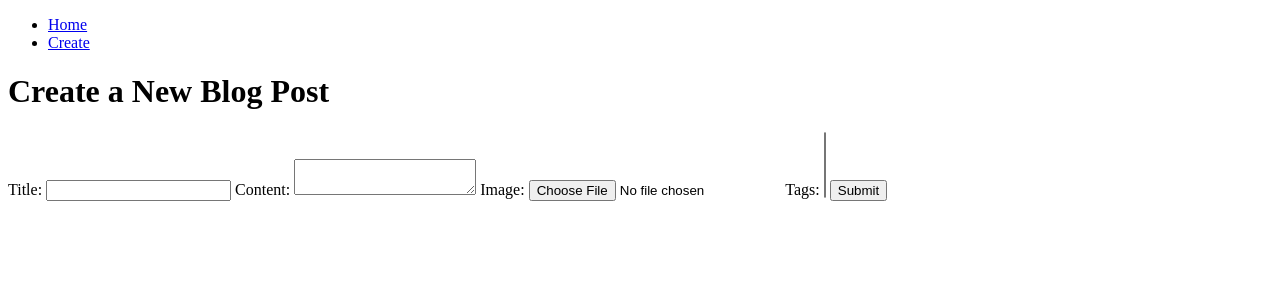
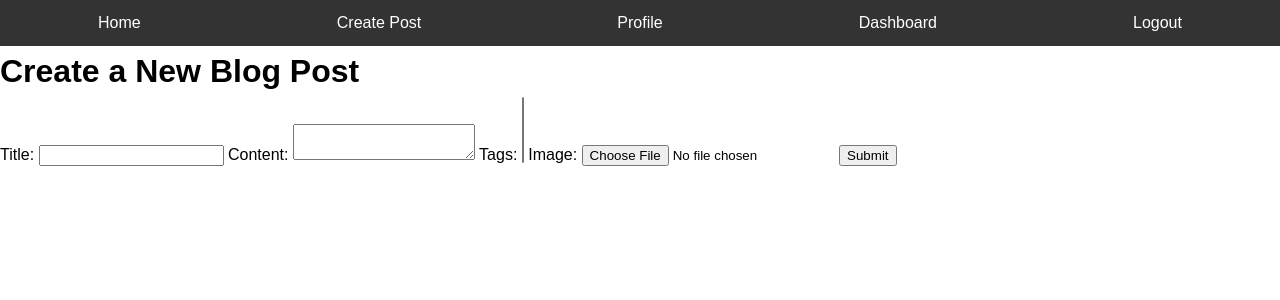
Before and after one commit to muhammadtt97/blogging-platform, a Flask app: page /create in a window 1280 px wide. Shown: the top 300 px of the page. Run offline with Flask 3, Linux system fonts and the light colour scheme; a user stored in the database is signed in; some libraries are stand-ins or nearby versions.

Commit message:
added new features

```diff
--- a/app.py
+++ b/app.py
@@ -1,4 +1,4 @@
-from flask import Flask, render_template, request, redirect, url_for
+from flask import Flask, render_template, request, redirect, url_for, flash, send_from_directory
 from flask_sqlalchemy import SQLAlchemy
 from flask_login import LoginManager, UserMixin, login_user, login_required, logout_user, current_user
 from werkzeug.utils import secure_filename
@@ -8,6 +8,9 @@ import os
 app = Flask(__name__)
 app.config['SECRET_KEY'] = 'your_secret_key_here'  # Replace with a strong secret key
 app.config['SQLALCHEMY_DATABASE_URI'] = 'sqlite:///blog.db'
+app.config['UPLOAD_FOLDER'] = 'uploads'  # Folder for image uploads
+ALLOWED_EXTENSIONS = {'png', 'jpg', 'jpeg', 'gif'}
+
 db = SQLAlchemy(app)
 migrate = Migrate(app, db)
 login_manager = LoginManager(app)
@@ -20,16 +23,18 @@ class User(UserMixin, db.Model):
     id = db.Column(db.Integer, primary_key=True)
     username = db.Column(db.String(50), unique=True, nullable=False)
     password = db.Column(db.String(100), nullable=False)
+    full_name = db.Column(db.String(100), nullable=False)
     is_admin = db.Column(db.Boolean, default=False)
 
 # Create the Comment model
 class Comment(db.Model):
     id = db.Column(db.Integer, primary_key=True)
     content = db.Column(db.Text, nullable=False)
+    is_approved = db.Column(db.Boolean, default=False)
     post_id = db.Column(db.Integer, db.ForeignKey('post.id'), nullable=False)
     author_id = db.Column(db.Integer, db.ForeignKey('user.id'), nullable=False)
     author = db.relationship('User', backref=db.backref('comments', lazy=True))
-    is_approved = db.Column(db.Boolean, default=False)
+
 
 # Create the Post model
 class Post(db.Model):
@@ -119,48 +124,6 @@ def post(post_id):
         db.session.commit()
     return render_template('post.html', post=post)
 
-@app.route('/login', methods=['GET', 'POST'])
-def login():
-    if request.method == 'POST':
-        username = request.form['username']
-        password = request.form['password']
-        user = User.query.filter_by(username=username).first()
-        if user and user.password == password:
-            login_user(user)
-            return redirect(url_for('index'))
-    return render_template('login.html')
-
-@app.route('/logout')
-@login_required
-def logout():
-    logout_user()
-    return redirect(url_for('index'))
-
-@app.route('/profile/<int:user_id>')
-def profile(user_id):
-    user = User.query.get_or_404(user_id)
-    return render_template('profile.html', user=user)
-
-@app.route('/register', methods=['GET', 'POST'])
-def register():
-    if request.method == 'POST':
-        username = request.form['username']
-        password = request.form['password']
-        full_name = request.form['full_name']
-        is_admin = 'is_admin' in request.form
-
-        # Check if the username is available
-        if User.query.filter_by(username=username).first():
-            flash('Username already taken.', 'error')
-            return redirect(url_for('register'))
-
-        user = User(username=username, password=password, full_name=full_name, is_admin=is_admin)
-        db.session.add(user)
-        db.session.commit()
-        flash('Registration successful!', 'success')
-        return redirect(url_for('login'))
-    return render_template('register.html')
-
 @app.route('/approve_comment/<int:comment_id>', methods=['POST'])
 @login_required
 def approve_comment(comment_id):
@@ -184,7 +147,56 @@ def disapprove_comment(comment_id):
         db.session.commit()
     return redirect(url_for('post', post_id=comment.post_id))
 
+@app.route('/profile/<int:user_id>')
+def profile(user_id):
+    user = User.query.get_or_404(user_id)
+    return render_template('profile.html', user=user)
 
+@app.route('/dashboard')
+@login_required
+def dashboard():
+    return render_template('dashboard.html', user=current_user)
+
+@app.route('/register', methods=['GET', 'POST'])
+def register():
+    if request.method == 'POST':
+        username = request.form['username']
+        password = request.form['password']
+        full_name = request.form['full_name']
+        is_admin = 'is_admin' in request.form
+
+        # Check if the username is available
+        if User.query.filter_by(username=username).first():
+            flash('Username already taken.', 'error')
+            return redirect(url_for('register'))
+
+        user = User(username=username, password=password, full_name=full_name, is_admin=is_admin)
+        db.session.add(user)
+        db.session.commit()
+        flash('Registration successful!', 'success')
+        return redirect(url_for('login'))
+    return render_template('register.html')
+
+@app.route('/login', methods=['GET', 'POST'])
+def login():
+    if request.method == 'POST':
+        username = request.form['username']
+        password = request.form['password']
+        user = User.query.filter_by(username=username).first()
+        if user and user.password == password:
+            login_user(user)
+            flash('Login successful!', 'success')
+            return redirect(url_for('index'))
+        else:
+            flash('Invalid username or password.', 'error')
+            return redirect(url_for('login'))
+    return render_template('login.html')
+
+@app.route('/logout')
+@login_required
+def logout():
+    logout_user()
+    return redirect(url_for('index'))
 
 if __name__ == '__main__':
     with app.app_context():
--- a/static/css/style.css
+++ b/static/css/style.css
@@ -0,0 +1,101 @@
+/* Reset some default styles to ensure consistency across browsers */
+body, h1, h2, h3, h4, h5, h6, p, ul, li {
+    margin: 0;
+    padding: 0;
+  }
+
+  body {
+    font-family: Arial, sans-serif;
+    line-height: 1.6;
+  }
+
+  /* Loading screen styles */
+  .loading-screen {
+    display: flex;
+    justify-content: center;
+    align-items: center;
+    position: fixed;
+    top: 0;
+    left: 0;
+    width: 100%;
+    height: 100%;
+    background-color: #f0f0f0; /* Light gray background */
+    z-index: 9999; /* Higher z-index to be on top of other elements */
+    opacity: 1; /* Initial opacity */
+    transition: opacity 0.5s ease; /* Fade-in effect */
+  }
+
+  /* Hide the loading screen when the content is loaded */
+  .loaded .loading-screen {
+    opacity: 0; /* Fade-out effect */
+    pointer-events: none; /* Disable pointer events */
+  }
+
+  /* Navigation styles */
+  nav {
+    background-color: #333; /* Dark background color */
+    color: #fff; /* White text color */
+  }
+
+  nav ul {
+    list-style: none;
+    display: flex;
+    justify-content: space-around;
+    padding: 10px 0;
+  }
+
+  nav li {
+    display: inline;
+    margin: 0 15px;
+  }
+
+  nav a {
+    text-decoration: none;
+    color: inherit;
+    transition: color 0.3s ease;
+  }
+
+  nav a:hover {
+    color: #ff9900; /* Orange color on hover */
+  }
+
+  /* Navigation animation */
+  .nav-open {
+    transform: translateX(0);
+  }
+
+  .nav-close {
+    transform: translateX(-100%);
+  }
+
+  /* Mobile menu styles */
+  .menu-toggle {
+    display: none; /* Hide by default for non-mobile screens */
+  }
+
+  @media (max-width: 768px) {
+    /* Show the menu toggle button for mobile screens */
+    .menu-toggle {
+      display: block;
+      cursor: pointer;
+      padding: 10px;
+    }
+
+    nav ul {
+      flex-direction: column; /* Display the menu items vertically for mobile */
+      align-items: center;
+      background-color: #444; /* Darker background color for mobile menu */
+      position: absolute;
+      top: 0;
+      right: 0;
+      height: 100vh;
+      width: 200px;
+      transform: translateX(-100%); /* Hide the mobile menu by default */
+      transition: transform 0.3s ease;
+    }
+
+    /* Show the mobile menu when the menu toggle button is clicked */
+    .menu-open nav ul {
+      transform: translateX(0);
+    }
+  }
--- a/templates/base.html
+++ b/templates/base.html
@@ -12,19 +12,31 @@
       // ... (customize TinyMCE settings as needed)
     });
   </script>
-
 </head>
 <body>
-  <header>
-    <nav>
-      <ul>
-        <li><a href="/">Home</a></li>
-        <li><a href="/create">Create</a></li>
+  <nav>
+    <ul>
+      <li><a href="{{ url_for('index') }}">Home</a></li>
+      <li><a href="{{ url_for('create') }}">Create Post</a></li>
+      {% if current_user.is_authenticated %}
+        <li><a href="{{ url_for('profile', user_id=current_user.id) }}">Profile</a></li>
+        <li><a href="{{ url_for('dashboard') }}">Dashboard</a></li>
+        <li><a href="{{ url_for('logout') }}">Logout</a></li>
+      {% else %}
+        <li><a href="{{ url_for('login') }}">Login</a></li>
+        <li><a href="{{ url_for('register') }}">Register</a></li>
+      {% endif %}
+    </ul>
+  </nav>
+  {% with messages = get_flashed_messages() %}
+    {% if messages %}
+      <ul class="flash-messages">
+        {% for message in messages %}
+          <li>{{ message }}</li>
+        {% endfor %}
       </ul>
-    </nav>
-  </header>
-  <main>
-    {% block content %}{% endblock %}
-  </main>
+    {% endif %}
+  {% endwith %}
+  {% block content %}{% endblock %}
 </body>
 </html>
--- a/templates/create.html
+++ b/templates/create.html
@@ -7,14 +7,14 @@
     <input type="text" id="title" name="title" required>
     <label for="content">Content:</label>
     <textarea id="content" name="content" required></textarea>
-    <label for="image">Image:</label>
-    <input type="file" id="image" name="image">
     <label for="tags">Tags:</label>
     <select id="tags" name="tags" multiple>
       {% for tag in tags %}
         <option value="{{ tag.id }}">{{ tag.name }}</option>
       {% endfor %}
     </select>
+    <label for="image">Image:</label>
+    <input type="file" id="image" name="image">
     <button type="submit">Submit</button>
   </form>
 {% endblock %}
--- a/templates/index.html
+++ b/templates/index.html
@@ -6,7 +6,6 @@
     <input type="text" name="search_query" placeholder="Search...">
     <button type="submit">Search</button>
   </form>
-
   {% for post in posts.items %}
     <div class="post">
       <h2>{{ post.title }}</h2>
@@ -14,7 +13,6 @@
       <p>Author: {{ post.author.username }}</p>
     </div>
   {% endfor %}
-
   <div class="pagination">
     {% if posts.has_prev %}
       <a href="{{ url_for('index', page=posts.prev_num) }}">Previous</a>
```
Also changed, not shown: migrations/versions/6f4fa871d902_add_is_approved_column_to_post_model.py (added, +32 -0 lines), migrations/versions/a7c1831ec005_add_is_approved_column_to_post_model.py (added, +41 -0 lines), templates/dashboard.html (added, +12 -0 lines), templates/profile.html (+9 -8 lines), instance/blog.db.
